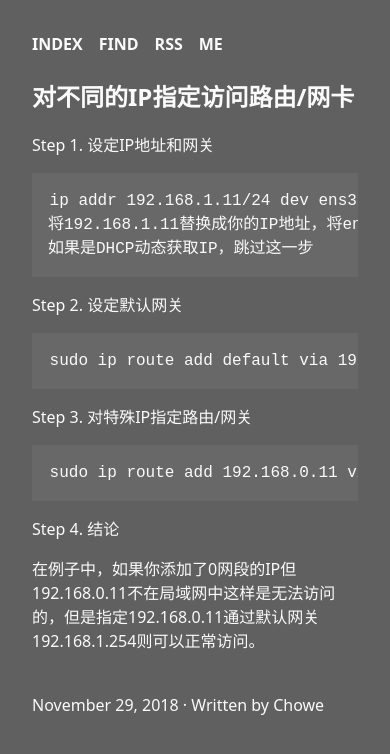
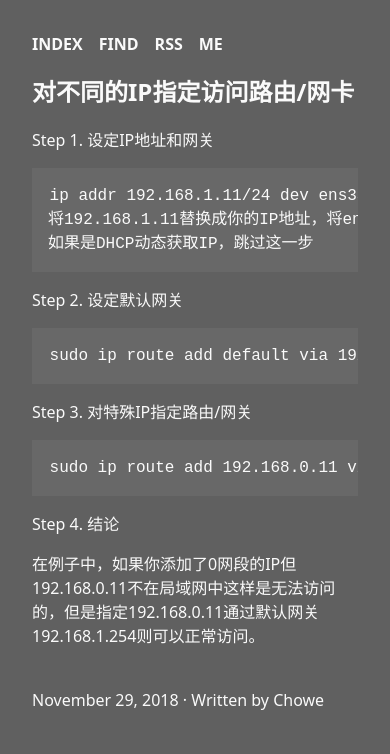
Before and after one commit to fixed-link/fixed-link.com, a Jekyll site: the page built from _posts/2018-11-29-make-IP-via-interface-that-you-want.md, in a window 390 px wide. Shown: the top 754 px of the page. Built offline with Jekyll 4.4.1, drawn with Linux system fonts in a browser that asks for light colours.

Commit message:
update css

```diff
--- a/_sass/_main.scss
+++ b/_sass/_main.scss
@@ -222,7 +222,7 @@ nav ul {
 }
 
 .post h2:first-child, .project h2:first-child, .photo h2:first-child {
-	margin-top: 0.8rem;
+	margin-top: 0.5rem;
 }
 
 }
```
